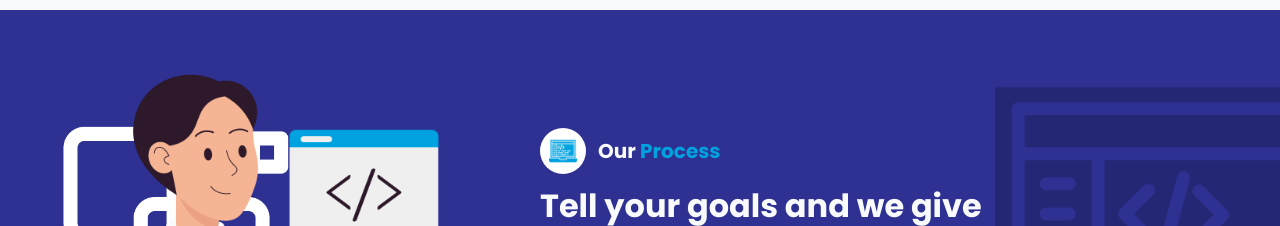
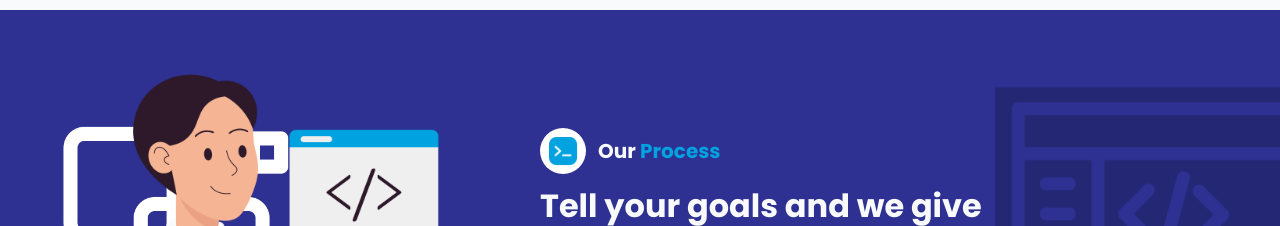
Before and after one commit to Kanabagi/kanabagi-profilev2, a Next.js app: page / in a window 1280 px wide. Shown: the part 1040-1266 px from the top of the page. Built offline with nearby package versions, Linux system fonts and the light colour scheme.

Commit message:
tipis tipis capt

```diff
--- a/components/Home/OurGoals.tsx
+++ b/components/Home/OurGoals.tsx
@@ -11,7 +11,7 @@ const OurGoals = () => {
             <div className='text-gray-50 flex flex-col gap-2 z-10 md:mt-20 lg:mt-0'>
                 <div className='flex items-center gap-3'>
                     <div className='p-2 bg-white rounded-full'>
-                        <Image src="/icons/coding-system-blue.png" alt='' height={30} width={30} />
+                        <Image src="/icons/terminal.png" alt='' height={30} width={30} />
                     </div>
                     <p className='font-semibold text-[20px]'>
                         Our {" "}
```
Also changed, not shown: public/icons/terminal.png (added).
